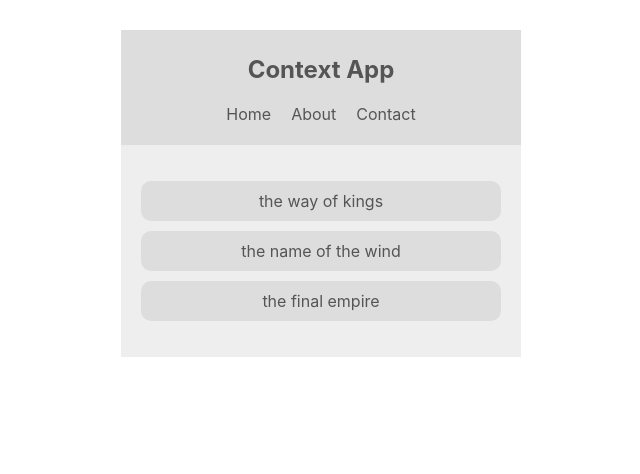
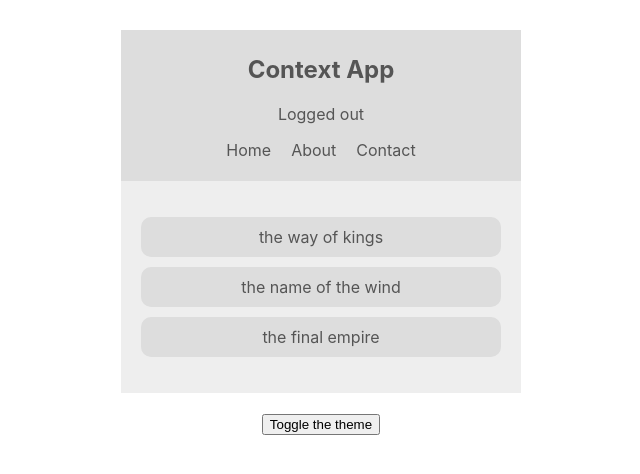
Before and after one commit to BricxRain/react-context-hooks, a React (Create React App) app: page / in a window 1280 px wide. Shown: the top 474 px of the page, without its empty margins (319-959 px from the left). Built offline with nearby package versions, Linux system fonts and the light colour scheme.

Commit message:
Implements multiple contexts

```diff
--- a/src/App.js
+++ b/src/App.js
@@ -2,13 +2,18 @@ import React from 'react';
 import Navbar from './components/Navbar';
 import BookList from './components/BookList';
 import ThemeContextProvider from './contexts/ThemeContext';
+import ThemeToggle from './components/ThemeToggle';
+import AuthContextProvider from './contexts/AuthContext';
 
 function App() {
   return (
     <div className="App">
       <ThemeContextProvider>
-        <Navbar />
-        <BookList />
+        <AuthContextProvider>
+          <Navbar />
+          <BookList />
+          <ThemeToggle />
+        </AuthContextProvider>
       </ThemeContextProvider>
     </div>
   );
--- a/src/components/Navbar.jsx
+++ b/src/components/Navbar.jsx
@@ -1,15 +1,21 @@
 import React, { Component } from 'react';
 import { ThemeContext } from '../contexts/ThemeContext';
+import { AuthContext } from '../contexts/AuthContext';
 
 class Navbar extends Component {
     render() {
         return (
-            <ThemeContext.Consumer>{(context) => {
-                const { isLightTheme, light, dark } = context;
+            <AuthContext.Consumer>{(authContext) => (
+                <ThemeContext.Consumer>{(themeContext) => {
+                    const { isAuthenticated, toggleAuth } = authContext;
+                    const { isLightTheme, light, dark } = themeContext;
                     const theme = isLightTheme ? light : dark;
                     return (
                         <nav style={{ background: theme.ui, color: theme.syntax }}>
                             <h1>Context App</h1>
+                            <div onClick={toggleAuth}>
+                                { isAuthenticated ? 'Logged in' :  'Logged out' }
+                            </div>
                             <ul>
                                 <li>Home</li>
                                 <li>About</li>
@@ -18,6 +24,7 @@ class Navbar extends Component {
                         </nav>
                     );
                 }}</ThemeContext.Consumer>
+            )}</AuthContext.Consumer>
         );
     }
 }
--- /dev/null
+++ b/src/components/ThemeToggle.jsx
@@ -0,0 +1,14 @@
+import React, { Component } from 'react';
+import { ThemeContext } from '../contexts/ThemeContext';
+
+class ThemeToggle extends Component {
+    static contextType = ThemeContext;
+    render() {
+        const { toggleTheme } = this.context;
+        return (
+            <button onClick={toggleTheme}>Toggle the theme</button>
+        );
+    }
+}
+
+export default ThemeToggle;
--- /dev/null
+++ b/src/contexts/AuthContext.jsx
@@ -0,0 +1,21 @@
+import React, { Component, createContext } from 'react';
+
+export const AuthContext = createContext();
+
+class AuthContextProvider extends Component {
+    state = {
+        isAuthenticated: false
+    }
+    toggleAuth = () => {
+        this.setState({ isAuthenticated: !this.state.isAuthenticated });
+    }
+    render() {
+        return (
+            <AuthContext.Provider value={{...this.state, toggleAuth: this.toggleAuth}}>
+                {this.props.children}
+            </AuthContext.Provider>
+        );
+    }
+}
+
+export default AuthContextProvider;
--- a/src/contexts/ThemeContext.jsx
+++ b/src/contexts/ThemeContext.jsx
@@ -8,9 +8,12 @@ class ThemeContextProvider extends Component {
         light: { syntax: '#555', ui: '#DDD', bg: '#EEE' },
         dark: { syntax: '#DDD', ui: '#333', bg: '#555' }
     }
+    toggleTheme = () => {
+        this.setState({ isLightTheme: !this.state.isLightTheme });
+    }
     render() {
         return (
-            <ThemeContext.Provider value={{...this.state}}>
+            <ThemeContext.Provider value={{...this.state, toggleTheme: this.toggleTheme}}>
                 {this.props.children}
             </ThemeContext.Provider>
         );
```
Lines whose indentation alone changed are shown as unchanged.
